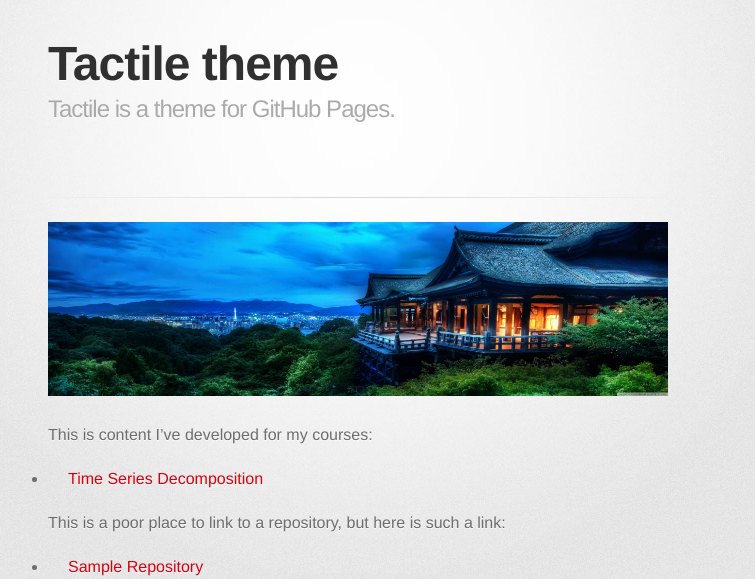
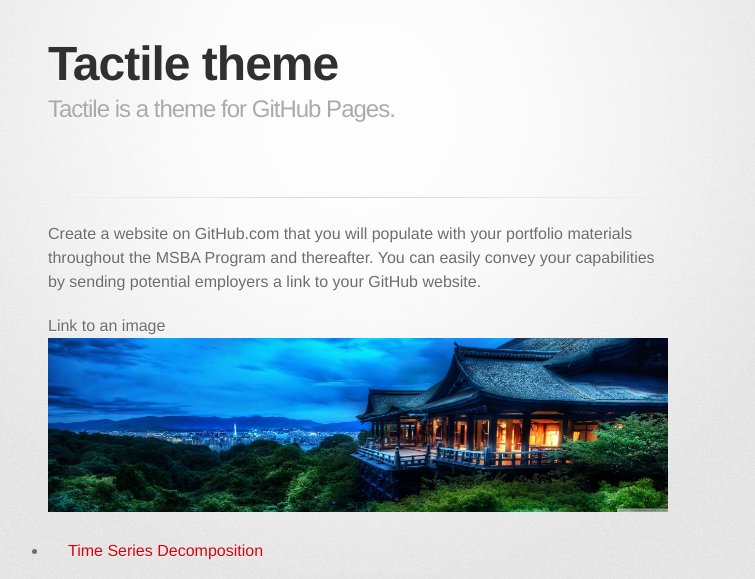
Before and after one commit to tracyccwm/tracyccwm.github.io, a Jekyll site: the page built from index.md, in a window 1280 px wide, cut to the strip 0-579 px from the top of the page. Shown: the whole strip, without its empty margins (282-1037 px from the left). Built offline with Jekyll 4.4.1, drawn with Linux system fonts in a browser that asks for light colours; some web fonts are replaced; our own code applies the rules of GitHub Pages for plain Markdown files.

Commit message:
Update index.md

```diff
--- a/index.md
+++ b/index.md
@@ -3,9 +3,10 @@ title: M3: GitHub Portfolio Assignment
 description: Tracy Cheng
 ---
 
+Create a website on GitHub.com that you will populate with your portfolio materials throughout the MSBA Program and thereafter. You can easily convey your capabilities by sending potential employers a link to your GitHub website.
+
+Link to an image
 ![My Picture](/pics/Tracy1.jpg)
-
-This is content I've developed for my courses:
 
 - [Time Series Decomposition](/timeseries/index.md)
 
```
